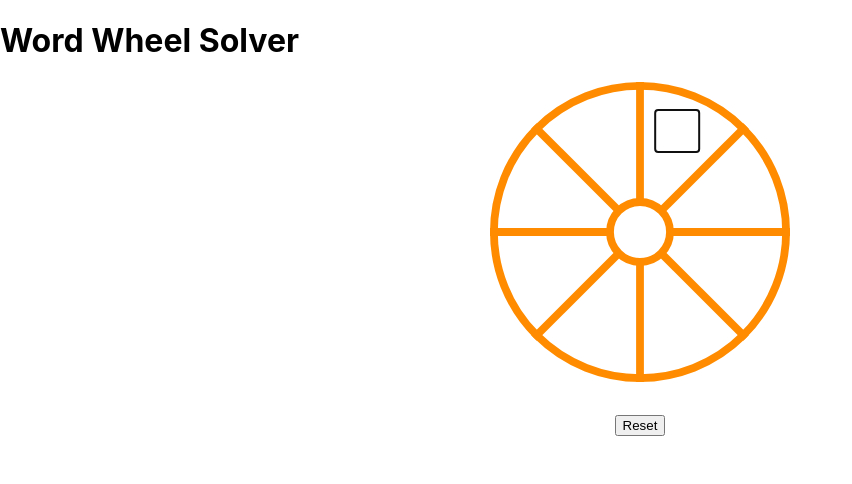
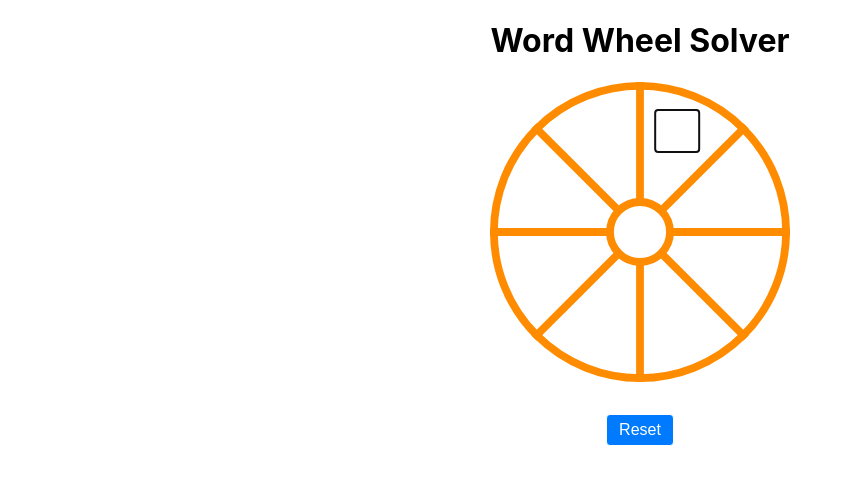
Before and after one commit to CarlosNZ/Word-Wheel-Solver, a React (Create React App) app: page / in a window 1280 px wide. Shown: the top 484 px of the page, without its empty margins (0-852 px from the left). Built offline with nearby package versions, Linux system fonts and the light colour scheme.

Commit message:
Button CSS (rough)

```diff
--- a/src/App.js
+++ b/src/App.js
@@ -97,12 +97,11 @@ class Wheel extends Component {
 }
 
 function Results(props) {
-  // const solved = new Promise(function(resolve, reject) {
-  //   if (ww.wordwheel(props.text)) resolve(["This", "Worked"]);
-  //   else reject(Error(["Did", "Not", "Work"]));
-  // });
   const result = ww.wordwheel(props.text);
   const displayResult = result ? result.toString().toUpperCase() : "";
+  if (displayResult !== "") {
+    alert(displayResult);
+  }
   return (
     <div id="results">
       <p>{displayResult}</p>
--- a/src/App.scss
+++ b/src/App.scss
@@ -12,6 +12,10 @@ html {
 }
 
 #container {
+}
+
+h1 {
+  text-align: center;
 }
 
 #wheel {
@@ -45,13 +49,21 @@ input {
   }
 }
 
-// #results {
-// width: 200px;
-//   margin: auto;
-// }
-
 #results p {
   font-size: 200%;
   font-weight: bold;
   letter-spacing: 0.2em;
 }
+
+button {
+  color: white;
+  background-color: #007bff;
+  border-color: #007bff;
+  border: 1px solid;
+  font-size: 100%;
+  // font-weight: bold;
+  padding: 0.375rem 0.75rem;
+  border-radius: 0.25rem;
+  transition: color 0.15s ease-in-out, background-color 0.15s ease-in-out, border-color 0.15s ease-in-out,
+    box-shadow 0.15s ease-in-out;
+}
```
